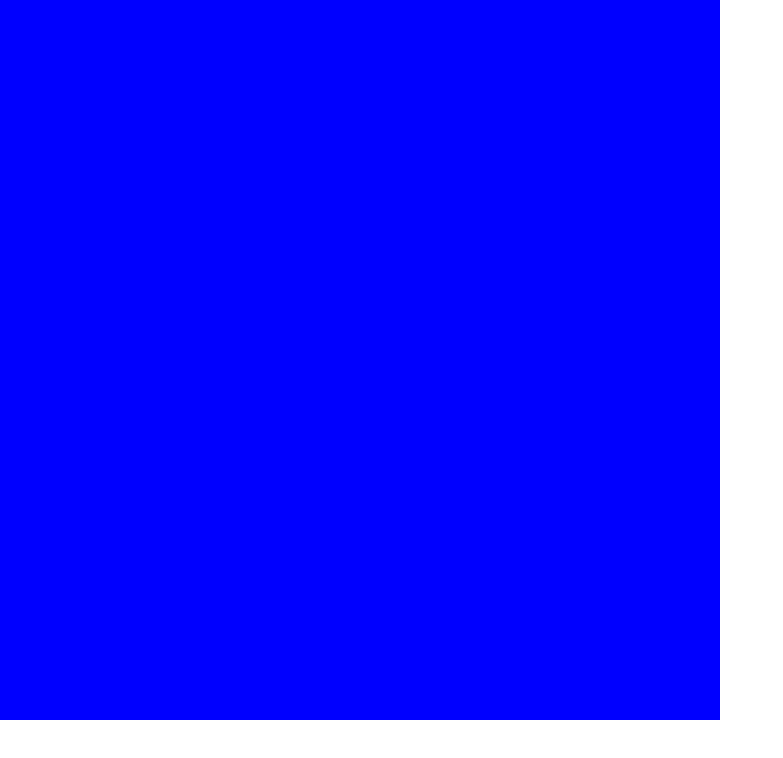
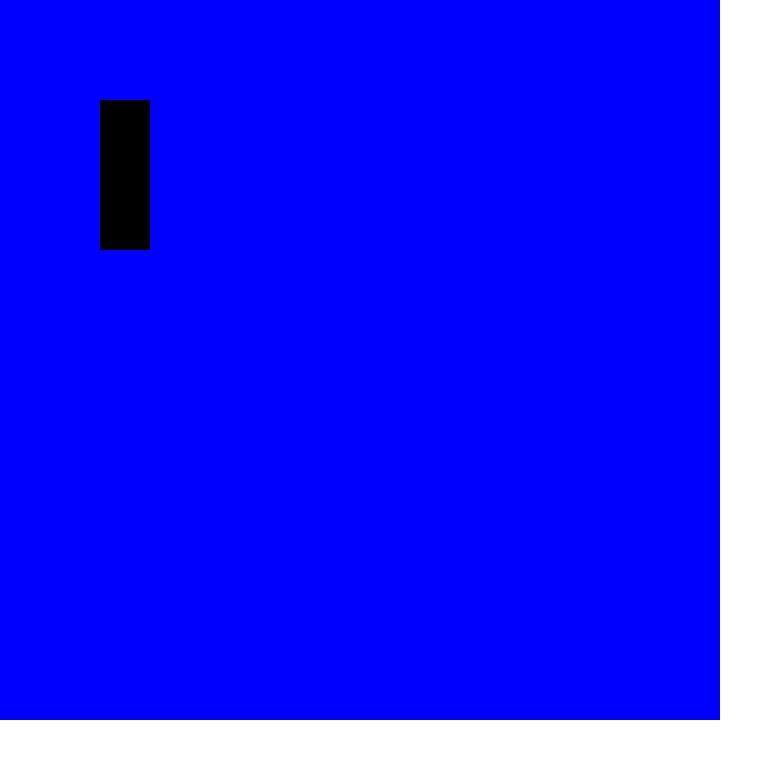
Before and after one commit to opedromonteiro/Hunter-the-game, a plain HTML site: page Hunter/index.html in a window 1280 px wide. Shown: the whole page, without its empty margins (0-783 px from the left). Drawn offline with Linux system fonts and the light colour scheme.

Commit message:
drawing on canvas

```diff
--- a/gamez/index.html
+++ b/Hunter/index.html
@@ -3,8 +3,8 @@
 <head>
     <meta charset="UTF-8">
     <meta name="viewport" content="width=device-width, initial-scale=1.0">
-    <title>Hawk</title>
-    <link rel="stylesheet" href="./css/style.css"
+    <title>Hunter</title>
+    <link rel="stylesheet" href="./css/style.css">
 </head>
 <body>
     <canvas id="game-layout"></canvas>
--- a/gamez/js/game.js
+++ b/Hunter/js/game.js
@@ -4,6 +4,11 @@ class Game {
         this.ctx = context;
         this.width = this.canvas.width;
         this.height = this.canvas.height;
+    }
+
+    render() {
+        this.ctx.fillstyle = 'red';
+        this.ctx.fillRect(100, 100, 50, 150);
     }
 }
 
@@ -12,4 +17,7 @@ window.addEventListener('load', function() {
     const ctx = canvas.getContext('2d');
     canvas.width = 720;
     canvas.height = 720;
+
+    const game = new Game(canvas, ctx);
+    game.render();
 });
```
Also changed, not shown: Hunter/css/style.css (renamed from gamez/css/style.css).
